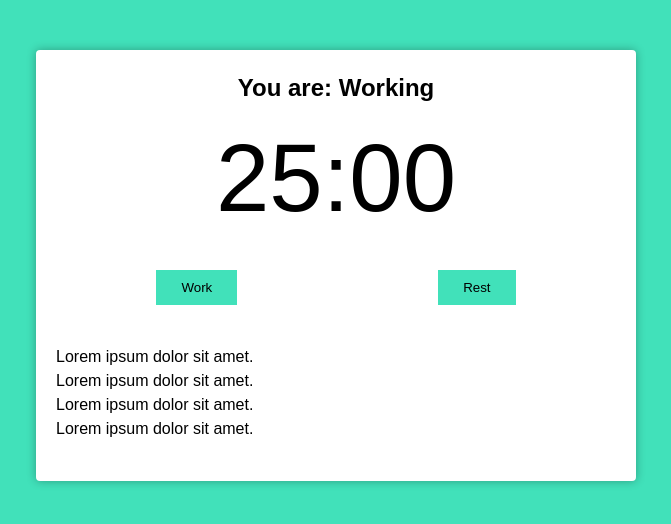
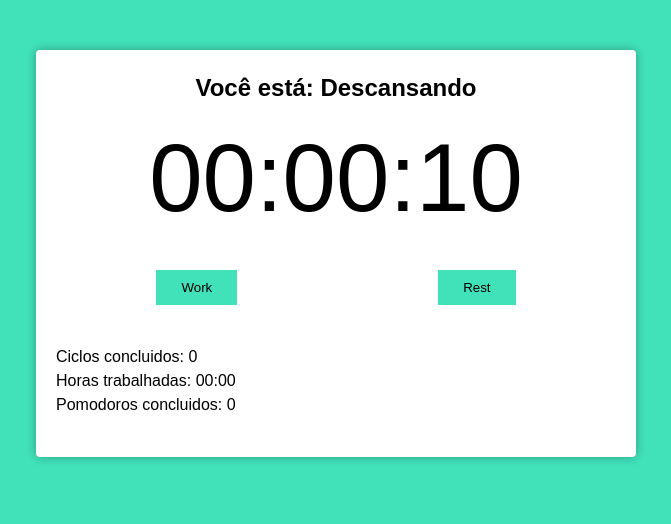
Before and after one commit to AugustoTI/pomodoro_app, a React (Create React App) app: page / in a window 1280 px wide. Shown: the top 524 px of the page, without its empty margins (304-975 px from the left). Built offline with nearby package versions, Linux system fonts and the light colour scheme.

Commit message:
concluindo a lógica do pomodoro

```diff
--- a/src/App.tsx
+++ b/src/App.tsx
@@ -4,9 +4,9 @@ function App(): JSX.Element {
   return (
     <div className="container">
       <PomodoroTimer
-        pomodoroTime={1500}
-        shortRestTime={300}
-        longRestTime={900}
+        pomodoroTime={10}
+        shortRestTime={15}
+        longRestTime={20}
         cycles={4}
       />
     </div>
--- a/src/components/pomodoro-timer.tsx
+++ b/src/components/pomodoro-timer.tsx
@@ -1,5 +1,6 @@
-import { useEffect, useState } from 'react';
+import { useCallback, useEffect, useState } from 'react';
 import { useInterval } from '../hooks/use-interval';
+import { secondToTime } from '../utils/second-to-time';
 import { Button } from './button';
 import { Timer } from './timer';
 
@@ -23,28 +24,31 @@ export function PomodoroTimer(props: Props) {
   const [timeCounting, setTimeCounting] = useState(false);
   const [working, setWorking] = useState(false);
   const [resting, setResting] = useState(false);
-
-  useEffect(() => {
-    if (working) document.body.classList.add('working');
-    if (resting) document.body.classList.remove('working');
-  }, [working]);
+  const [cyclesQtdManager, setCyclesQtdManager] = useState(
+    new Array(props.cycles - 1).fill(true),
+  );
+  const [completeCycles, setCompleteCycles] = useState(0);
+  const [fullWorkingTime, setFullWorkingTime] = useState(0);
+  const [numberOfPomodoros, setNumberOfPomodoros] = useState(0);
 
   useInterval(
     () => {
       setMainTimer(mainTimer - 1);
+      if (working) setFullWorkingTime(fullWorkingTime + 1);
     },
     timeCounting ? 1000 : null,
   );
 
-  const configureWork = () => {
+  const configureWork = useCallback(() => {
     setTimeCounting(true);
     setWorking(true);
     setResting(false);
     setMainTimer(props.pomodoroTime);
     audioStartWorking.play();
-  };
+  }, [setTimeCounting, setResting, setMainTimer, props.pomodoroTime]);
 
-  const configureRest = (long: boolean) => {
+  const configureRest = useCallback(
+    (long: boolean) => {
       setTimeCounting(true);
       setWorking(false);
       setResting(true);
@@ -53,12 +57,51 @@ export function PomodoroTimer(props: Props) {
       else setMainTimer(props.shortRestTime);
 
       audioStopWorking.play();
-  };
+    },
+    [
+      setTimeCounting,
+      setWorking,
+      setResting,
+      setMainTimer,
+      props.longRestTime,
+      props.shortRestTime,
+    ],
+  );
+
+  useEffect(() => {
+    if (working) document.body.classList.add('working');
+    if (resting) document.body.classList.remove('working');
+
+    if (mainTimer > 0) return;
+
+    if (working && cyclesQtdManager.length > 0) {
+      configureRest(false);
+      cyclesQtdManager.pop();
+    } else if (working && cyclesQtdManager.length <= 0) {
+      configureRest(true);
+      setCyclesQtdManager(new Array(props.cycles - 1).fill(true));
+      setCompleteCycles(completeCycles + 1);
+    }
+
+    if (working) setNumberOfPomodoros(numberOfPomodoros + 1);
+    if (resting) configureWork();
+  }, [
+    working,
+    resting,
+    mainTimer,
+    cyclesQtdManager,
+    numberOfPomodoros,
+    completeCycles,
+    configureRest,
+    setCyclesQtdManager,
+    configureWork,
+    props.cycles,
+  ]);
 
   return (
     <>
       <div className="pomodoro">
-        <h2>You are: Working</h2>
+        <h2>Você está: {working ? 'Trabalhando' : 'Descansando'}</h2>
         <Timer mainTimer={mainTimer} />
         <div className="controls">
           <Button text="Work" onClick={() => configureWork()} />
@@ -70,12 +113,11 @@ export function PomodoroTimer(props: Props) {
           />
         </div>
 
-        <div className="details">
-          <p>Lorem ipsum dolor sit amet.</p>
-          <p>Lorem ipsum dolor sit amet.</p>
-          <p>Lorem ipsum dolor sit amet.</p>
-          <p>Lorem ipsum dolor sit amet.</p>
-        </div>
+        <ul className="details">
+          <li>Ciclos concluidos: {completeCycles} </li>
+          <li>Horas trabalhadas: {secondToTime(fullWorkingTime)} </li>
+          <li>Pomodoros concluidos: {numberOfPomodoros} </li>
+        </ul>
       </div>
     </>
   );
--- a/src/components/timer.tsx
+++ b/src/components/timer.tsx
@@ -1,9 +1,9 @@
-import { secondToTime } from '../utils/second-to-time';
+import { secondToMinutes } from '../utils/second-to-minutes';
 
 interface Props {
   mainTimer: number;
 }
 
 export function Timer(props: Props) {
-  return <div className="timer">{secondToTime(props.mainTimer)}</div>;
+  return <div className="timer">{secondToMinutes(props.mainTimer)}</div>;
 }
--- a/src/index.css
+++ b/src/index.css
@@ -9,6 +9,10 @@ body {
   background: #41e1ba;
   transition: background 300ms ease-in-out;
   line-height: 1.5;
+}
+
+ul {
+  list-style: none;
 }
 
 .container {
--- /dev/null
+++ b/src/utils/second-to-minutes.ts
@@ -0,0 +1,8 @@
+import { zeroLeft } from './zeroLeft';
+
+export function secondToMinutes(seconds: number): string {
+  const hours = zeroLeft(seconds / 3600);
+  const min = zeroLeft((seconds / 60) % 60);
+  const sec = zeroLeft((seconds % 60) % 60);
+  return `${hours}:${min}:${sec}`;
+}
--- a/src/utils/second-to-time.ts
+++ b/src/utils/second-to-time.ts
@@ -1,5 +1,6 @@
+import { zeroLeft } from './zeroLeft';
+
 export function secondToTime(seconds: number): string {
-  const zeroLeft = (n: number) => Math.floor(n).toString().padStart(2, '0');
   const min = zeroLeft((seconds / 60) % 60);
   const sec = zeroLeft((seconds % 60) % 60);
   return `${min}:${sec}`;
--- /dev/null
+++ b/src/utils/zeroLeft.ts
@@ -0,0 +1,2 @@
+export const zeroLeft = (n: number) =>
+  Math.floor(n).toString().padStart(2, '0');
```
Lines whose indentation alone changed are shown as unchanged.
